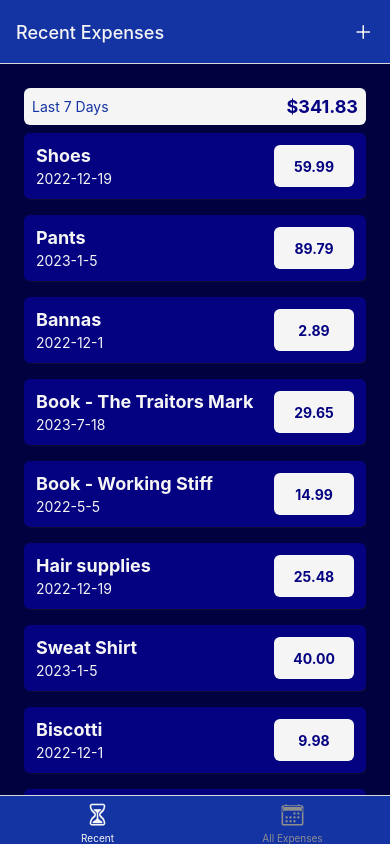
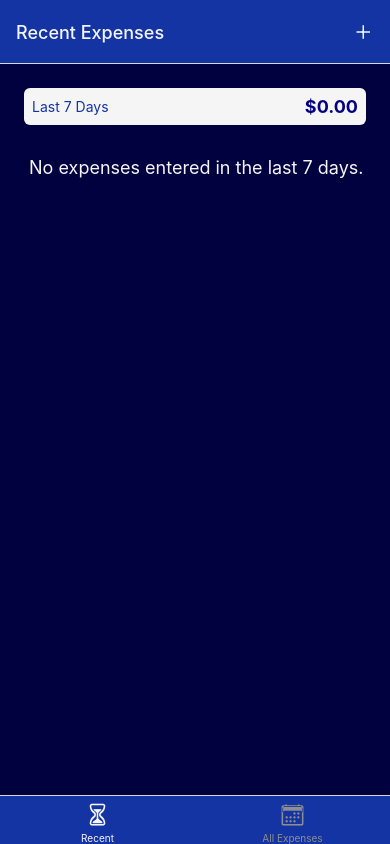
Before and after one commit to sarahmarie1976/Time_Expense_Tracker_App, a React Native app: screen /RecentExpenses in a window 390 px wide. Built offline with nearby package versions, Linux system fonts and the light colour scheme.

Commit message:
:green_heart: used context api for state management

```diff
--- a/App.js
+++ b/App.js
@@ -1,6 +1,6 @@
 import { StatusBar } from 'expo-status-bar';
 import {NavigationContainer} from '@react-navigation/native'
-import { StyleSheet, Text, View } from 'react-native';
+import { StyleSheet } from 'react-native';
 import { createStackNavigator } from '@react-navigation/stack';
 import { createBottomTabNavigator } from '@react-navigation/bottom-tabs';
 import { Ionicons } from '@expo/vector-icons';
@@ -11,6 +11,7 @@ import RecentExpenseScreen from './screens/RecentExpenseScreen';
 
 import { GlobalStyles } from './constants/styles';
 import IconButton from './components/UI/IconButton';
+import ExpensesContextProvider from './store/expenses-context';
 
 
 const Stack = createStackNavigator()
@@ -63,7 +64,8 @@ function ExpensesOverview() {
 export default function App() {
   return (
     <>
-      <StatusBar style="auto" />
+      <StatusBar style="light" />
+      <ExpensesContextProvider >
       <NavigationContainer >
         <Stack.Navigator screenOptions={{
           headerStyle: {backgroundColor: GlobalStyles.colors.primary500},
@@ -84,6 +86,7 @@ export default function App() {
         </Stack.Navigator>
 
       </NavigationContainer>
+      </ExpensesContextProvider>
     </>
   );
 }
--- a/components/expensesOutput/ExpensesOutput.js
+++ b/components/expensesOutput/ExpensesOutput.js
@@ -1,79 +1,20 @@
-import { StyleSheet, View } from "react-native";
+import { StyleSheet, Text, View } from "react-native";
 
 import ExpensesSummary from "./ExpensesSummary";
 import ExpensesList from "./ExpenesList";
 
 import { GlobalStyles } from "../../constants/styles";
 
-const DUMMY_EXPENSES = [
-    {
-        id: 'e1',
-        description: 'Shoes',
-        amount: 59.99,
-        date: new Date('2022-12-19')
-    },
-    {
-        id: 'e2',
-        description: 'Pants',
-        amount: 89.79,
-        date: new Date('2023-01-05')
-    },
-    {
-        id: 'e3',
-        description: 'Bannas',
-        amount: 2.89,
-        date: new Date('2022-12-01')
-    },
-    {
-        id: 'e4',
-        description: 'Book - The Traitors Mark',
-        amount: 29.65,
-        date: new Date('2023-07-18')
-    },
-    {
-        id: 'e5',
-        description: 'Book - Working Stiff',
-        amount: 14.99,
-        date: new Date('2022-05-05')
-    },
-    {
-        id: 'e6',
-        description: 'Hair supplies',
-        amount: 25.48,
-        date: new Date('2022-12-19')
-    },
-    {
-        id: 'e7',
-        description: 'Sweat Shirt',
-        amount: 40.00,
-        date: new Date('2023-01-05')
-    },
-    {
-        id: 'e8',
-        description: 'Biscotti',
-        amount: 9.98,
-        date: new Date('2022-12-01')
-    },
-    {
-        id: 'e9',
-        description: 'Cat Litter',
-        amount: 18.69,
-        date: new Date('2023-07-18')
-    },
-    {
-        id: 'e10',
-        description: 'Art Supplies',
-        amount: 50.37,
-        date: new Date('2022-05-05')
-    },
+function ExpensesOutput({expenses, expensesPeriod, fallbackText}) {
+  let content = <Text style={styles.inforText} > {fallbackText} </Text>
 
-]
-
-function ExpensesOutput({expenses, expensesPeriod}) {
+  if (expenses.length > 0) {
+    content = <ExpensesList expenses={expenses} />
+  }
     return(
      <View style={styles.container} >
-       <ExpensesSummary expenses={DUMMY_EXPENSES} periodName={expensesPeriod} />
-       <ExpensesList expenses={DUMMY_EXPENSES} />
+       <ExpensesSummary expenses={expenses} periodName={expensesPeriod} />
+       {content}
      </View>
     )
 }
@@ -88,4 +29,10 @@ const styles = StyleSheet.create({
         backgroundColor: GlobalStyles.colors.primary700,
         flex: 1,
     },
+    inforText: {
+        color: GlobalStyles.colors.primary50,
+        fontSize: 18,
+        textAlign: 'center',
+        marginTop: 32,
+    },
 })
--- a/screens/AllExpenseScreen.js
+++ b/screens/AllExpenseScreen.js
@@ -1,11 +1,19 @@
 import { StyleSheet } from "react-native";
 
 import ExpensesOutput from "../components/expensesOutput/ExpensesOutput";
+import { useContext } from "react";
+import { ExpensesContext } from "../store/expenses-context";
 
 
 function AllExpenseScreen() {
+  const expensesCtx = useContext(ExpensesContext)
+
     return(
-      <ExpensesOutput expensesPeriod="Total" />
+      <ExpensesOutput
+        expenses={expensesCtx.expenses}
+        expensesPeriod="Total"
+        fallbackText={"No registered expenses found!"}
+      />
 
     )
 }
--- a/screens/ManageExpenseScreen.js
+++ b/screens/ManageExpenseScreen.js
@@ -1,12 +1,15 @@
-import { useLayoutEffect } from "react";
+import { useContext, useLayoutEffect } from "react";
 import { StyleSheet, Text, View } from "react-native";
 import IconButton from "../components/UI/IconButton";
 
 import { GlobalStyles } from "../constants/styles";
 
 import Button from "../components/UI/Button";
+import { ExpensesContext } from "../store/expenses-context";
 
 function ManageExpenseScreen({route, navigation}) {
+  const expensesCtx = useContext(ExpensesContext)
+
   const editedExpensedId = route.params?.expenseId
   const isEditing = !!editedExpensedId
 
@@ -18,6 +21,7 @@ function ManageExpenseScreen({route, navigation}) {
 
   function deleteExpenseHandler() {
     navigation.goBack()
+    expensesCtx.deleteExpense(editedExpensedId)
   }
 
   function cancelHandler(){
@@ -25,7 +29,23 @@ function ManageExpenseScreen({route, navigation}) {
   }
 
   function confirmHandler() {
-    navigation.goBack()
+    if (isEditing) {
+      expensesCtx.updateExpense(
+        editedExpensedId,
+        {
+          description: 'Test!!!!',
+          amount: 9.99,
+          date: new Date('2023-10-31'),
+        }
+      );
+    } else {
+      expensesCtx.addExpense({
+        description: 'Test',
+        amount: 19.99,
+        date: new Date('2023-10-30'),
+      });
+    }
+    navigation.goBack();
   }
 
     return(
--- a/screens/RecentExpenseScreen.js
+++ b/screens/RecentExpenseScreen.js
@@ -1,10 +1,27 @@
 import { StyleSheet } from "react-native";
 
 import ExpensesOutput from "../components/expensesOutput/ExpensesOutput";
+import { useContext } from "react";
+import { ExpensesContext } from "../store/expenses-context";
+import { getDateMinusDays } from "../util/date";
 
 function RecentExpenseScreen() {
+    const expensesCtx = useContext(ExpensesContext)
+
+    const recentExpenses = expensesCtx.expenses.filter((expense) => {
+      const today = new Date()
+      const date7DaysAgo = getDateMinusDays(today, 7)
+
+      return (expense.date >= date7DaysAgo) && (expense.date <= today)
+    })
+
     return(
-     <ExpensesOutput expensesPeriod="Last 7 Days" />
+     <ExpensesOutput
+       expenses={recentExpenses}
+       expensesPeriod="Last 7 Days"
+       fallbackText={"No expenses entered in the last 7 days."}
+
+     />
     )
 }
 
--- /dev/null
+++ b/store/expenses-context.js
@@ -0,0 +1,124 @@
+import { createContext, useReducer } from "react";
+
+const DUMMY_EXPENSES = [
+    {
+        id: 'e1',
+        description: 'Shoes',
+        amount: 59.99,
+        date: new Date('2022-12-19')
+    },
+    {
+        id: 'e2',
+        description: 'Pants',
+        amount: 89.79,
+        date: new Date('2023-10-31')
+    },
+    {
+        id: 'e3',
+        description: 'Bannas',
+        amount: 2.89,
+        date: new Date('2022-12-01')
+    },
+    {
+        id: 'e4',
+        description: 'Book - The Traitors Mark',
+        amount: 29.65,
+        date: new Date('2023-07-18')
+    },
+    {
+        id: 'e5',
+        description: 'Book - Working Stiff',
+        amount: 14.99,
+        date: new Date('2022-05-05')
+    },
+    {
+        id: 'e6',
+        description: 'Hair supplies',
+        amount: 25.48,
+        date: new Date('2022-10-31')
+    },
+    {
+        id: 'e7',
+        description: 'Sweat Shirt',
+        amount: 40.00,
+        date: new Date('2023-01-05')
+    },
+    {
+        id: 'e8',
+        description: 'Biscotti',
+        amount: 9.98,
+        date: new Date('2023-10-30')
+    },
+    {
+        id: 'e9',
+        description: 'Cat Litter',
+        amount: 18.69,
+        date: new Date('2023-10-28')
+    },
+    {
+        id: 'e10',
+        description: 'Art Supplies',
+        amount: 50.37,
+        date: new Date('2023-10-30')
+    },
+
+]
+
+export const ExpensesContext = createContext({
+  expenses: [],
+  addExpense: ({ description, amount, date }) => {},
+  deleteExpense: (id) => {},
+  updateExpense: (id, { description, amount, date }) => {},
+});
+
+function expensesReducer(state, action) {
+  switch (action.type) {
+    case 'ADD':
+      const id = new Date().toString() + Math.random().toString();
+      return [{ ...action.payload, id: id }, ...state];
+    case 'UPDATE':
+      const updatableExpenseIndex = state.findIndex(
+        (expense) => expense.id === action.payload.id
+      );
+      const updatableExpense = state[updatableExpenseIndex];
+      const updatedItem = { ...updatableExpense, ...action.payload.data };
+      const updatedExpenses = [...state];
+      updatedExpenses[updatableExpenseIndex] = updatedItem;
+      return updatedExpenses;
+    case 'DELETE':
+      return state.filter((expense) => expense.id !== action.payload);
+    default:
+      return state;
+  }
+}
+
+function ExpensesContextProvider({ children }) {
+  const [expensesState, dispatch] = useReducer(expensesReducer, DUMMY_EXPENSES);
+
+  function addExpense(expenseData) {
+    dispatch({ type: 'ADD', payload: expenseData });
+  }
+
+  function deleteExpense(id) {
+    dispatch({ type: 'DELETE', payload: id });
+  }
+
+  function updateExpense(id, expenseData) {
+    dispatch({ type: 'UPDATE', payload: { id: id, data: expenseData } });
+  }
+
+  const value = {
+    expenses: expensesState,
+    addExpense: addExpense,
+    deleteExpense: deleteExpense,
+    updateExpense: updateExpense,
+  };
+
+  return (
+    <ExpensesContext.Provider value={value}>
+      {children}
+    </ExpensesContext.Provider>
+  );
+}
+
+export default ExpensesContextProvider;
--- a/util/date.js
+++ b/util/date.js
@@ -1,3 +1,7 @@
 export function getFormattedDate(date) {
     return `${date.getFullYear()}-${date.getMonth() + 1}-${date.getDate()}`;
   }
+
+export function getDateMinusDays(date, days) {
+  return new Date(date.getFullYear(), date.getMonth(), date.getDate() - days )
+}
```
Also changed, not shown: components/ManageExpense/ExpenseForm.js (added, +13 -0 lines), components/ManageExpense/Input.js (added, +15 -0 lines).
